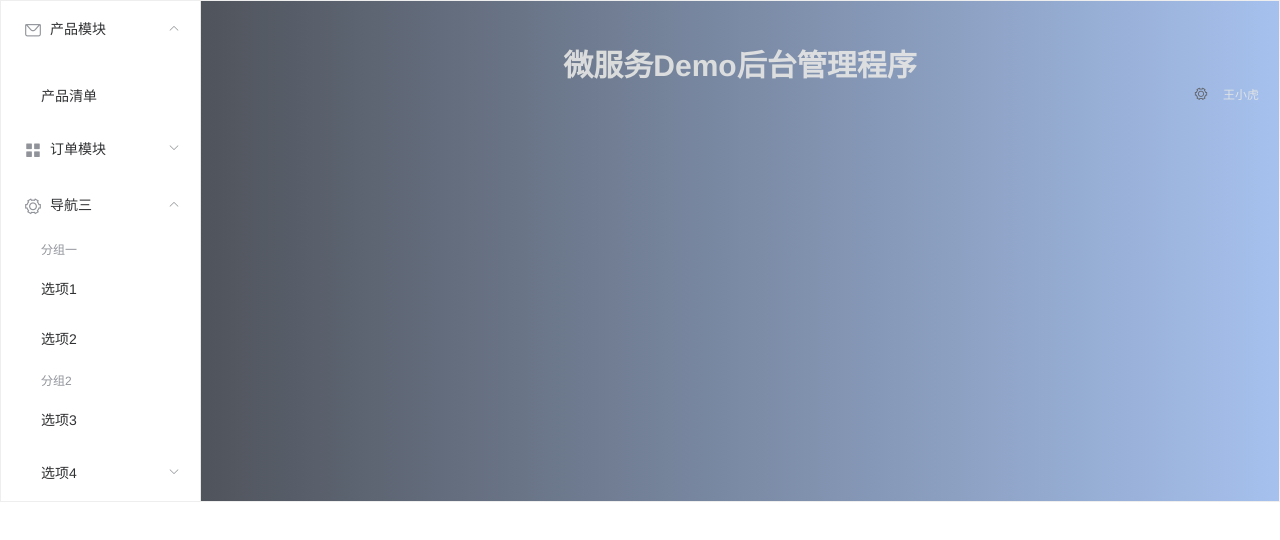
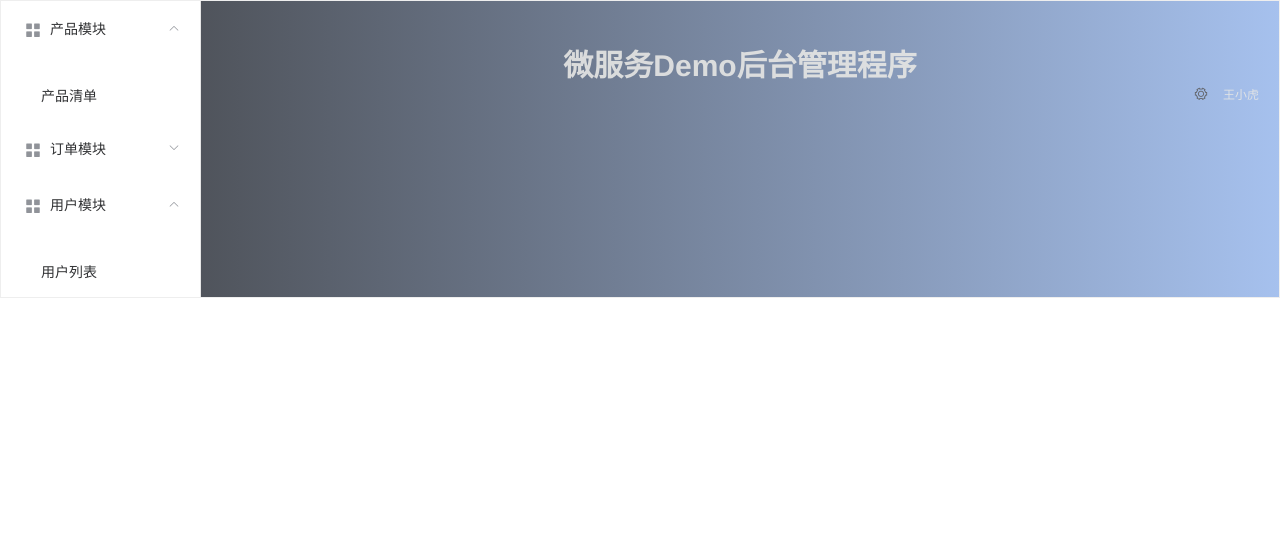
Before and after one commit to bjaimm/vue-demo, a Vue app: page / in a window 1280 px wide. Shown: the top 540 px of the page. Built offline with nearby package versions, Linux system fonts and the light colour scheme; the HTML template or start-up script is replaced by a standard one.

Commit message:
updated home refresh

```diff
--- a/src/components/LeftMenu.vue
+++ b/src/components/LeftMenu.vue
@@ -4,7 +4,7 @@
 
         <el-menu router :default-active="$router.path" :default-openeds="['1', '3']">
         <el-submenu index="1">
-            <template slot="title"><i class="el-icon-message"></i>产品模块</template>
+            <template slot="title"><i class="el-icon-menu"></i>产品模块</template>
             <el-menu-item-group>
             <el-menu-item index="/home/product/productList">产品清单</el-menu-item>
             </el-menu-item-group>
@@ -19,19 +19,10 @@
 
         </el-submenu>
         <el-submenu index="3">
-            <template slot="title"><i class="el-icon-setting"></i>导航三</template>
+            <template slot="title"><i class="el-icon-menu"></i>用户模块</template>
             <el-menu-item-group>
-            <template slot="title">分组一</template>
-            <el-menu-item index="3-1">选项1</el-menu-item>
-            <el-menu-item index="3-2">选项2</el-menu-item>
+            <el-menu-item index="3-1">用户列表</el-menu-item>
             </el-menu-item-group>
-            <el-menu-item-group title="分组2">
-            <el-menu-item index="3-3">选项3</el-menu-item>
-            </el-menu-item-group>
-            <el-submenu index="3-4">
-            <template slot="title">选项4</template>
-            <el-menu-item index="3-4-1">选项4-1</el-menu-item>
-            </el-submenu>
         </el-submenu>
         </el-menu>
 
--- a/src/views/login/Login.vue
+++ b/src/views/login/Login.vue
@@ -83,7 +83,7 @@ export default {
                     this.showTips=false
                     this.tips=""
                     this.$router.push({
-                        path: '/home'
+                        path: '/home/product/productList'
                     })
                 }
                 else{
```
